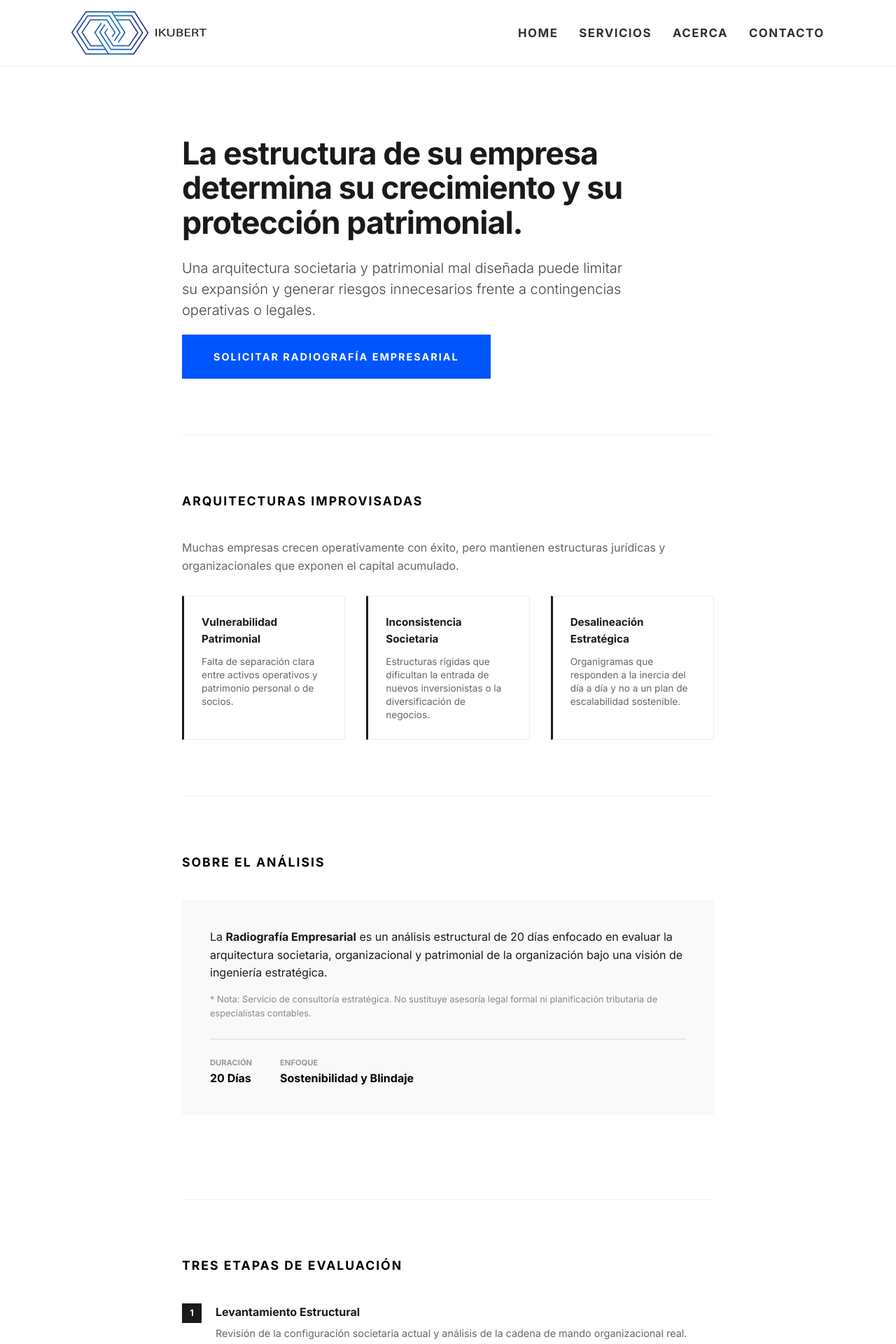
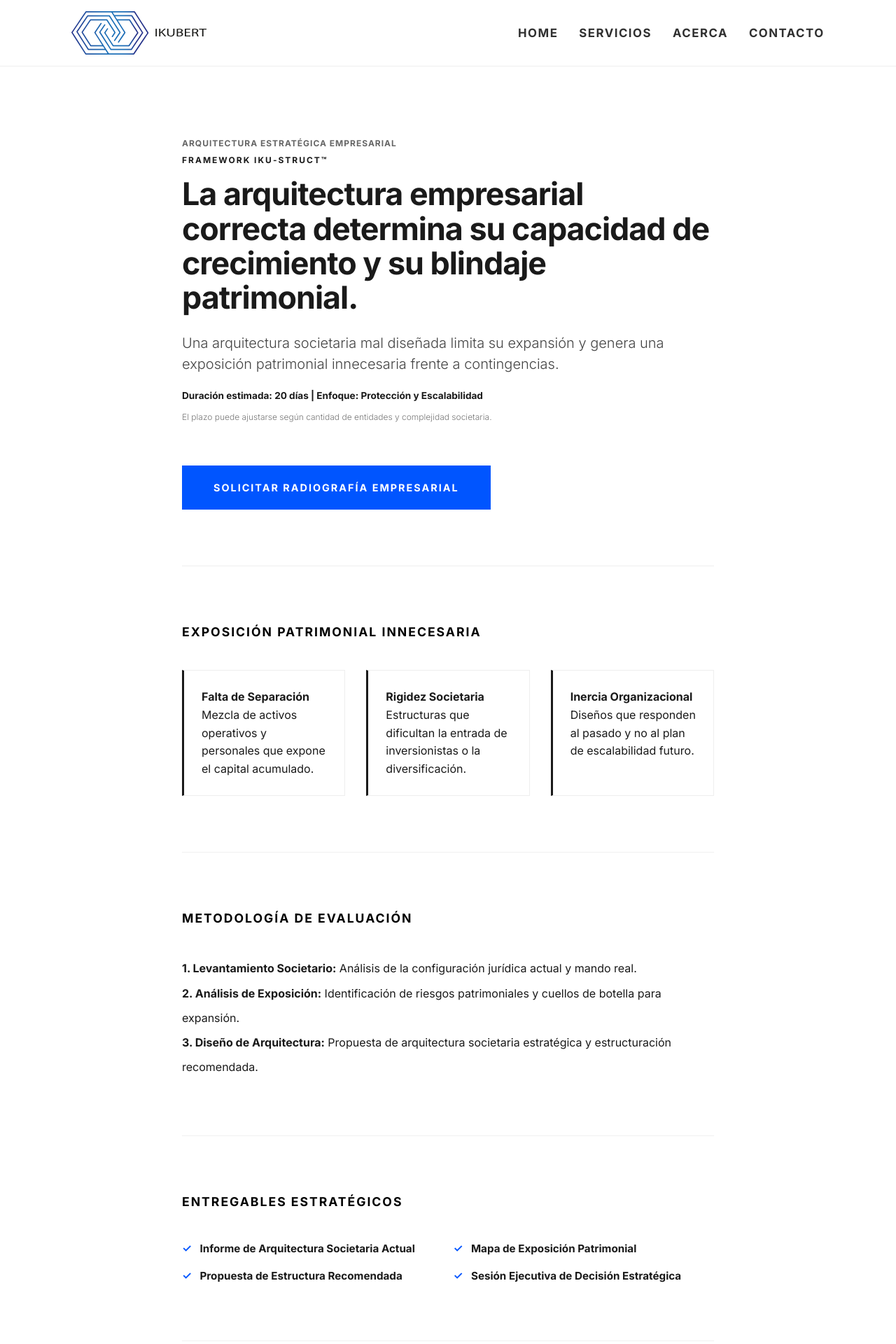
Before and after one commit to IKUBERT/ikubert.github.io, a Jekyll site: the page built from servicios/radiografia-empresarial.html, in a window 1280 px wide. Shown: the top 1920 px of the page at 70% size. Built offline with Jekyll 4.4.1, drawn with Linux system fonts in a browser that asks for light colours; some of the changed text lies outside the part shown.

Commit message:
Update radiografia-empresarial.html

```diff
--- a/servicios/radiografia-empresarial.html
+++ b/servicios/radiografia-empresarial.html
@@ -2,164 +2,62 @@
 layout: default
 title: Radiografía Empresarial | IKUBERT
 ---
-
-<style>
-    .landing-container { max-width: 800px; margin: 0 auto; padding: 60px 20px; font-family: 'Inter', sans-serif; }
-
-    /* Hero Landing */
-    .hero-l { text-align: left; padding: 40px 0 80px 0; border-bottom: 1px solid #eee; }
-    .hero-l h1 { font-size: 2.8rem; font-weight: 800; line-height: 1.1; letter-spacing: -1px; color: #1a1a1a; margin-bottom: 25px; }
-    .hero-l p { font-size: 1.25rem; color: #444; line-height: 1.5; font-weight: 300; max-width: 650px; margin-bottom: 40px; }
-
-    /* Secciones Comunes */
-    .section-l { padding: 80px 0; border-bottom: 1px solid #f0f0f0; }
-    .section-l h2 { text-transform: uppercase; letter-spacing: 2px; font-size: 1.1rem; font-weight: 800; margin-bottom: 40px; color: #000; }
-
-    /* Bloque Problema */
-    .problem-box { display: grid; grid-template-columns: repeat(auto-fit, minmax(200px, 1fr)); gap: 30px; }
-    .p-item { padding: 20px; background: #fff; border-left: 3px solid #1a1a1a; }
-    .p-item h4 { font-size: 0.95rem; font-weight: 700; margin-bottom: 10px; }
-    .p-item p { font-size: 0.85rem; color: #666; line-height: 1.4; }
-
-    /* Definición y Metodología */
-    .def-box { background: #f9f9f9; padding: 40px; margin-bottom: 40px; border-radius: 2px; }
-    .meta-data { display: flex; gap: 40px; margin-top: 25px; padding-top: 25px; border-top: 1px solid #ddd; }
-    .meta-item span { display: block; font-size: 0.7rem; text-transform: uppercase; color: #999; font-weight: 700; }
-    .meta-item strong { font-size: 1rem; color: #000; }
-
-    .step-grid { display: grid; gap: 20px; }
-    .step { display: flex; gap: 20px; align-items: flex-start; }
-    .step-num { background: #1a1a1a; color: #fff; width: 28px; height: 28px; display: flex; align-items: center; justify-content: center; font-size: 0.8rem; font-weight: 700; flex-shrink: 0; }
-    .step-content h4 { font-size: 1rem; margin-bottom: 5px; }
-    .step-content p { font-size: 0.9rem; color: #666; }
-
-    /* Entregables */
-    .check-list { list-style: none; padding: 0; display: grid; grid-template-columns: 1fr 1fr; gap: 15px; }
-    .check-item { display: flex; align-items: center; font-size: 0.95rem; font-weight: 500; }
-    .check-item::before { content: "✓"; color: #0055ff; margin-right: 12px; font-weight: 800; }
-
-    /* Filtro */
-    .filter-box { background: #1a1a1a; color: #fff; padding: 40px; display: grid; grid-template-columns: 1fr 1fr; gap: 40px; }
-    .filter-box h3 { color: #fff; font-size: 0.9rem; text-transform: uppercase; letter-spacing: 2px; margin-bottom: 20px; }
-    .filter-list { list-style: none; padding: 0; font-size: 0.85rem; opacity: 0.8; }
-    .filter-list li { margin-bottom: 10px; }
-
-    /* CTA */
-    .btn-main { background: #0055ff; color: #fff; text-decoration: none; padding: 20px 40px; font-weight: 700; text-transform: uppercase; letter-spacing: 2px; font-size: 0.9rem; display: inline-block; transition: 0.3s; }
-    .btn-main:hover { background: #0044cc; transform: translateY(-2px); }
-
-    @media (max-width: 768px) {
-        .hero-l h1 { font-size: 2rem; }
-        .meta-data { flex-direction: column; gap: 20px; }
-        .check-list { grid-template-columns: 1fr; }
-        .filter-box { grid-template-columns: 1fr; gap: 30px; }
-    }
-</style>
-
 <div class="landing-container">
-
     <section class="hero-l">
-        <h1>La estructura de su empresa determina su crecimiento y su protección patrimonial.</h1>
-        <p>Una arquitectura societaria y patrimonial mal diseñada puede limitar su expansión y generar riesgos innecesarios frente a contingencias operativas o legales.</p>
-        <a href="{{ site.baseurl }}/contacto?servicio=Radiografía Empresarial" class="btn-main">Solicitar Radiografía Empresarial</a>
+        <span class="auth-line">Arquitectura Estratégica Empresarial</span>
+        <span class="framework-tag">Framework IKU-Struct™</span>
+        <h1>La arquitectura empresarial correcta determina su capacidad de crecimiento y su blindaje patrimonial.</h1>
+        <p>Una arquitectura societaria mal diseñada limita su expansión y genera una exposición patrimonial innecesaria frente a contingencias.</p>
+        <span class="meta-hero"><strong>Duración estimada:</strong> 20 días | <strong>Enfoque:</strong> Protección y Escalabilidad</span>
+        <p style="font-size:0.75rem; color:#777; margin-top:10px;">El plazo puede ajustarse según cantidad de entidades y complejidad societaria.</p>
+        <a href="{{ site.baseurl }}/contacto" class="btn-main" style="margin-top:40px;">Solicitar Radiografía Empresarial</a>
     </section>
 
     <section class="section-l">
-        <h2>Arquitecturas Improvisadas</h2>
-        <p style="margin-bottom: 30px; color: #666;">Muchas empresas crecen operativamente con éxito, pero mantienen estructuras jurídicas y organizacionales que exponen el capital acumulado.</p>
+        <h2>Exposición Patrimonial Innecesaria</h2>
         <div class="problem-box">
-            <div class="p-item">
-                <h4>Vulnerabilidad Patrimonial</h4>
-                <p>Falta de separación clara entre activos operativos y patrimonio personal o de socios.</p>
-            </div>
-            <div class="p-item">
-                <h4>Inconsistencia Societaria</h4>
-                <p>Estructuras rígidas que dificultan la entrada de nuevos inversionistas o la diversificación de negocios.</p>
-            </div>
-            <div class="p-item">
-                <h4>Desalineación Estratégica</h4>
-                <p>Organigramas que responden a la inercia del día a día y no a un plan de escalabilidad sostenible.</p>
-            </div>
+            <div class="p-item"><h4>Falta de Separación</h4><p>Mezcla de activos operativos y personales que expone el capital acumulado.</p></div>
+            <div class="p-item"><h4>Rigidez Societaria</h4><p>Estructuras que dificultan la entrada de inversionistas o la diversificación.</p></div>
+            <div class="p-item"><h4>Inercia Organizacional</h4><p>Diseños que responden al pasado y no al plan de escalabilidad futuro.</p></div>
         </div>
     </section>
 
     <section class="section-l">
-        <h2>Sobre el Análisis</h2>
-        <div class="def-box">
-            <p>La <strong>Radiografía Empresarial</strong> es un análisis estructural de 20 días enfocado en evaluar la arquitectura societaria, organizacional y patrimonial de la organización bajo una visión de ingeniería estratégica.</p>
-            <p style="font-size: 0.8rem; color: #888; margin-top: 15px;">* Nota: Servicio de consultoría estratégica. No sustituye asesoría legal formal ni planificación tributaria de especialistas contables.</p>
+        <h2>Metodología de Evaluación</h2>
+        <ul style="list-style:none; padding:0; line-height:2.2;">
+            <li><strong>1. Levantamiento Societario:</strong> Análisis de la configuración jurídica actual y mando real.</li>
+            <li><strong>2. Análisis de Exposición:</strong> Identificación de riesgos patrimoniales y cuellos de botella para expansión.</li>
+            <li><strong>3. Diseño de Arquitectura:</strong> Propuesta de arquitectura societaria estratégica y estructuración recomendada.</li>
+        </ul>
+    </section>
 
-            <div class="meta-data">
-                <div class="meta-item"><span>Duración</span><strong>20 Días</strong></div>
-                <div class="meta-item"><span>Enfoque</span><strong>Sostenibilidad y Blindaje</strong></div>
-            </div>
+    <section class="section-l">
+        <h2>Entregables Estratégicos</h2>
+        <div class="check-list">
+            <div class="check-item">Informe de Arquitectura Societaria Actual</div>
+            <div class="check-item">Mapa de Exposición Patrimonial</div>
+            <div class="check-item">Propuesta de Estructura Recomendada</div>
+            <div class="check-item">Sesión Ejecutiva de Decisión Estratégica</div>
         </div>
     </section>
 
-    <section class="section-l">
-        <h2>Tres Etapas de Evaluación</h2>
-        <div class="step-grid">
-            <div class="step">
-                <div class="step-num">1</div>
-                <div class="step-content">
-                    <h4>Levantamiento Estructural</h4>
-                    <p>Revisión de la configuración societaria actual y análisis de la cadena de mando organizacional real.</p>
-                </div>
-            </div>
-            <div class="step">
-                <div class="step-num">2</div>
-                <div class="step-content">
-                    <h4>Evaluación de Escalabilidad</h4>
-                    <p>Identificación de cuellos de botella estructurales que impiden el crecimiento o exponen el patrimonio.</p>
-                </div>
-            </div>
-            <div class="step">
-                <div class="step-num">3</div>
-                <div class="step-content">
-                    <h4>Diseño de Arquitectura</h4>
-                    <p>Propuesta de mecanismos de protección patrimonial y esquemas de holding para una gestión eficiente.</p>
-                </div>
-            </div>
-        </div>
-    </section>
+    <div class="complementary-box">
+        <h3>Servicios Complementarios</h3>
+        <p style="font-size:0.85rem; color:#666; margin-bottom: 10px;">Para una visión 360° de su organización, complemente con:</p>
+        <ul>
+            <li>• <a href="{{ site.baseurl }}/servicios/diagnostico-digital">Diagnóstico de Riesgo Digital</a></li>
+            <li>• <a href="{{ site.baseurl }}/servicios/optimizacion-operativa">Programa de Optimización Operativa</a></li>
+        </ul>
+    </div>
 
-    <section class="section-l">
-        <h2>Entregables del Programa</h2>
-        <div class="check-list">
-            <div class="check-item">Informe Estructural Ejecutivo</div>
-            <div class="check-item">Diagnóstico de Riesgos Patrimoniales</div>
-            <div class="check-item">Recomendaciones Societarias Estratégicas</div>
-            <div class="check-item">Esquema Organizacional Sugerido</div>
-            <div class="check-item">Reunión de Presentación a Dirección</div>
-        </div>
-    </section>
-
-    <section class="section-l" style="border: none;">
-        <div class="filter-box">
-            <div>
-                <h3>Es para usted si:</h3>
-                <ul class="filter-list">
-                    <li>• Empresas consolidadas con años de operación.</li>
-                    <li>• Negocios con múltiples unidades o socios.</li>
-                    <li>• Dueños buscando proteger su legado patrimonial.</li>
-                </ul>
-            </div>
-            <div>
-                <h3>No es para usted si:</h3>
-                <ul class="filter-list">
-                    <li>• Negocios unipersonales en etapa inicial.</li>
-                    <li>• Empresas sin formalización jurídica básica.</li>
-                    <li>• Proyectos sin visión de escalabilidad corporativa.</li>
-                </ul>
-            </div>
-        </div>
+    <section class="section-l" style="border:none; padding-bottom:0;">
+        <h2 style="color:#888;">Qué no es esta Radiografía</h2>
+        <p style="color:#999; font-size:0.9rem; line-height:1.6;">No sustituye asesoría legal, pero entrega el marco estratégico para tomar decisiones informadas sobre su arquitectura empresarial y blindaje de activos.</p>
     </section>
 
     <section style="text-align: center; padding: 100px 0;">
-        <h2 style="font-size: 2rem; margin-bottom: 20px;">La estructura correcta no solo protege, también acelera el crecimiento.</h2>
-        <p style="color: #666; margin-bottom: 40px;">Conversemos durante 30 minutos y evaluemos si su arquitectura actual soporta sus metas de expansión.</p>
-        <a href="{{ site.baseurl }}/contacto?servicio=Radiografía Empresarial" class="btn-main">Agendar Radiografía Empresarial</a>
-        <p style="font-size: 0.7rem; text-transform: uppercase; letter-spacing: 1px; margin-top: 20px; color: #999; font-weight: 700;">Enfoque estratégico patrimonial, no comercial.</p>
+        <h2 style="font-size: 2rem; margin-bottom: 20px;">La estructura correcta acelera el crecimiento.</h2>
+        <a href="{{ site.baseurl }}/contacto" class="btn-main">Agendar Sesión de Evaluación</a>
+        <p style="font-size: 0.65rem; text-transform: uppercase; letter-spacing: 1px; margin-top: 30px; color: #aaa;">Servicios ejecutados bajo metodología propietaria IKUBERT™</p>
     </section>
-
 </div>
```
